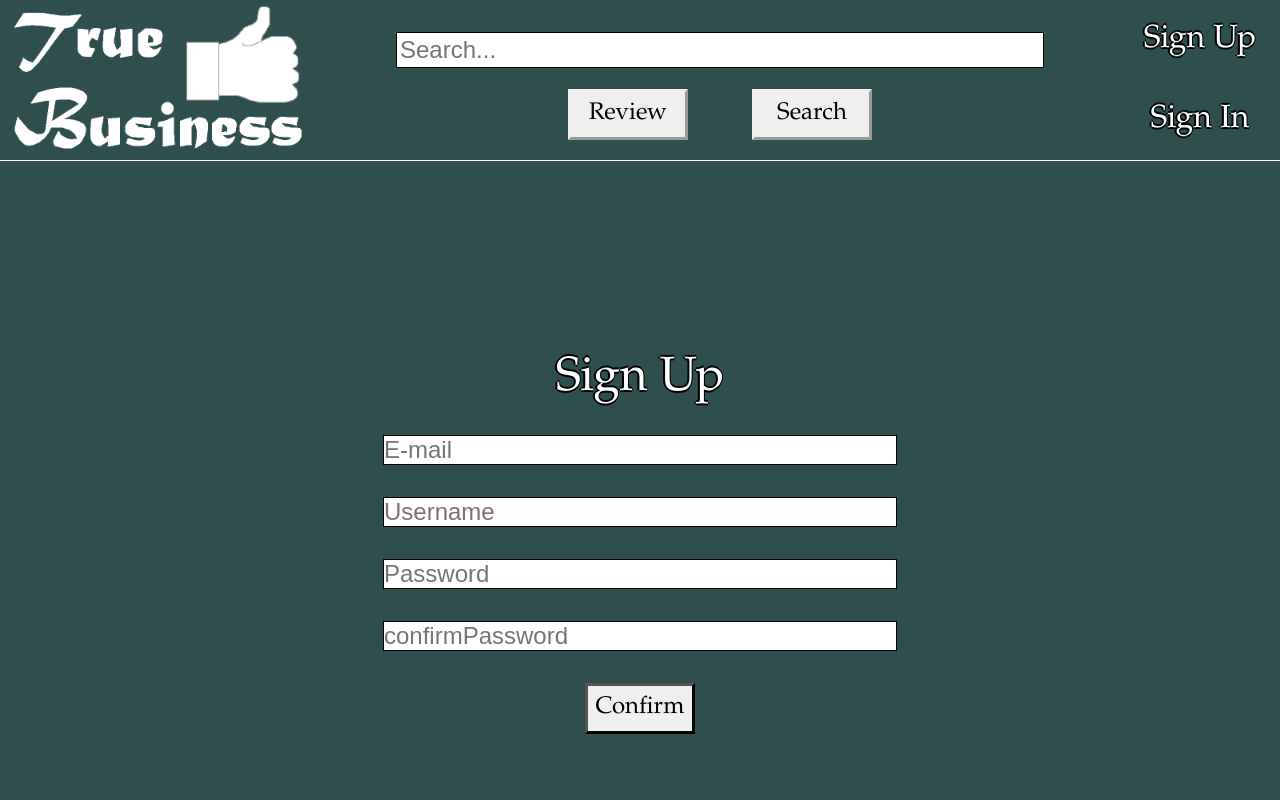
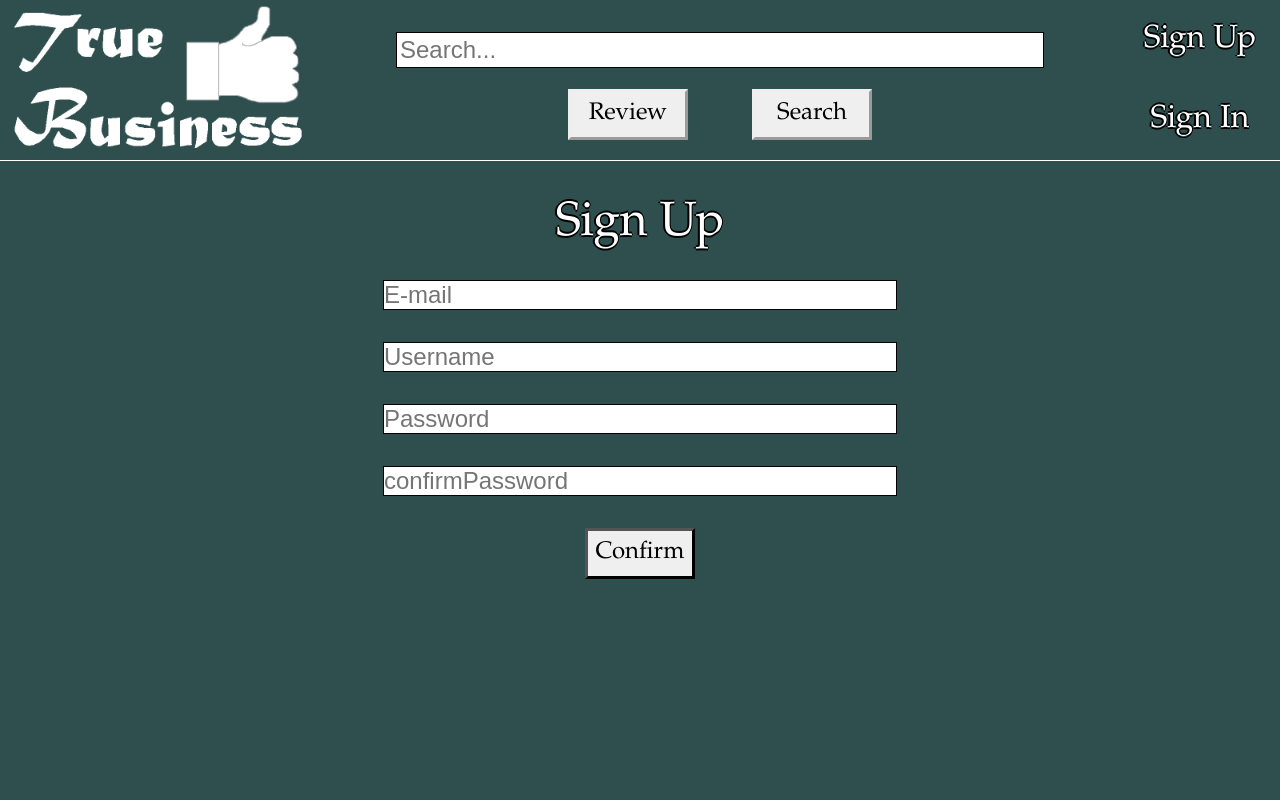
Before and after one commit to BloomTech-Labs/CS10-business-review, a React (Create React App) app in the folder true-business/: page /signup in a window 1280 px wide. Shown: the top 800 px of the page. Built offline with nearby package versions, Linux system fonts and the light colour scheme.

Commit message:
Fixed Auto Scroll to Top
Previously, it kept the scroll position of the previous page for the next.

```diff
--- a/true-business/src/App.js
+++ b/true-business/src/App.js
@@ -24,6 +24,7 @@ class App extends Component {
   };
 
   componentDidMount = () => {
+    window.scrollTo(0, 0)
     this.resetSearch();
   };
 
--- a/true-business/src/components/LandingPage.js
+++ b/true-business/src/components/LandingPage.js
@@ -37,7 +37,7 @@ class LandingPage extends Component {
 
   componentDidMount = () => {
     window.scrollTo(0, 0);
-  }
+  };
 
   openModal(info, event) {
     this.setState({ modalIsOpen: true, modalInfo: info });
--- a/true-business/src/components/NavBar.js
+++ b/true-business/src/components/NavBar.js
@@ -46,6 +46,10 @@ class NavBar extends Component {
     this.handleInputChange = this.handleInputChange.bind(this);
     this.handleSearch = this.handleSearch.bind(this);
   }
+
+  componentDidMount = () => {
+    window.scrollTo(0, 0);
+  };
 
   openModal(info, event) {
     this.setState({ modalIsOpen: true, modalInfo: info });
--- a/true-business/src/components/SearchResults.js
+++ b/true-business/src/components/SearchResults.js
@@ -8,7 +8,7 @@ import '../css/SearchResults.css';
 class SearchResults extends Component {
   componentDidMount = () => {
     window.scrollTo(0, 0);
-  }
+  };
 
   render() {
     return (
--- a/true-business/src/components/SignIn.js
+++ b/true-business/src/components/SignIn.js
@@ -37,6 +37,10 @@ class SignIn extends Component {
 
   handleInputChange = event => {
     this.setState({ [event.target.name]: event.target.value });
+  };
+
+  componentDidMount = () => {
+    window.scrollTo(0, 0);
   };
 
   render() {
--- a/true-business/src/components/SignUp.js
+++ b/true-business/src/components/SignUp.js
@@ -53,6 +53,10 @@ class SignUp extends Component {
 
   handleInputChange = event => {
     this.setState({ [event.target.name]: event.target.value });
+  };
+
+  componentDidMount = () => {
+    window.scrollTo(0, 0);
   };
 
   render() {
--- a/true-business/src/css/SignIn.css
+++ b/true-business/src/css/SignIn.css
@@ -1,7 +1,7 @@
 .signin-container {
   display: flex;
   flex-direction: column;
-  justify-content: center;
+  justify-content: flex-start;
   align-items: center;
   height: 100vh;
   width: 100%;
@@ -10,7 +10,7 @@
   line-height: 1;
   padding: 0;
   margin: 0;
-  padding-top: 20vh;
+  padding-top: 25vh;
   cursor: default;
 }
 .signin-container .signin-container__header {
--- a/true-business/src/css/SignUp.css
+++ b/true-business/src/css/SignUp.css
@@ -1,7 +1,7 @@
 .signup-container {
   display: flex;
   flex-direction: column;
-  justify-content: center;
+  justify-content: flex-start;
   align-items: center;
   height: 100vh;
   width: 100%;
@@ -10,7 +10,7 @@
   line-height: 1;
   padding: 0;
   margin: 0;
-  padding-top: 20vh;
+  padding-top: 25vh;
   cursor: default;
 }
 .signup-container .signup-container__header {
--- a/true-business/src/less/SignIn.less
+++ b/true-business/src/less/SignIn.less
@@ -1,8 +1,8 @@
 @import 'mixins.less';
 
 .signin-container {
-  .containers(@height: 100vh);
-  padding-top: 20vh;
+  .containers(@height: 100vh, @justifyContent: flex-start);
+  padding-top: 25vh;
   cursor: default;
   .signin-container__header {
     font-size: 3rem;
--- a/true-business/src/less/SignUp.less
+++ b/true-business/src/less/SignUp.less
@@ -1,8 +1,8 @@
 @import 'mixins.less';
 
 .signup-container {
-  .containers(@height: 100vh);
-  padding-top: 20vh;
+  .containers(@height: 100vh, @justifyContent: flex-start);
+  padding-top: 25vh;
   cursor: default;
   .signup-container__header {
     font-size: 3rem;
```
